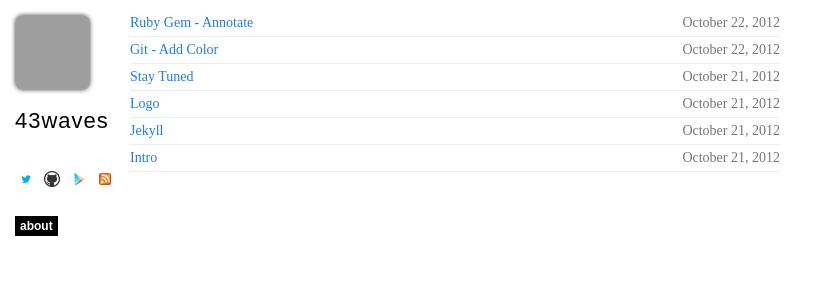
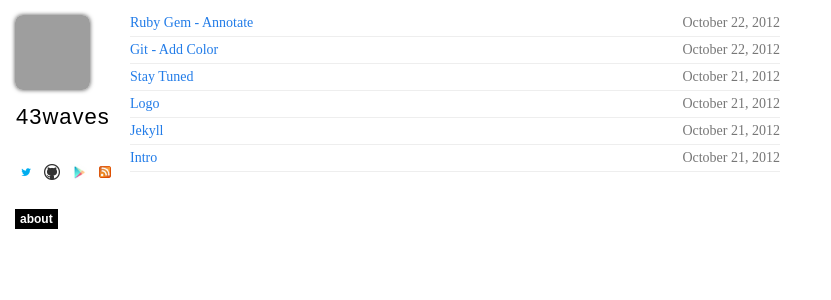
Before and after one commit to 43waves/43waves.github.io, a Jekyll site: the page built from index.html, in a window 1280 px wide. Shown: the top 300 px of the page, without its empty margins (0-831 px from the left). Built offline with Jekyll 4.4.1, drawn with Linux system fonts in a browser that asks for light colours; nearby versions of some CDN libraries; Markdown is read by kramdown in place of the engine named in the settings; grey boxes are pictures that could not be loaded.

Commit message:
Step to the right

```diff
--- a/css/styles.css
+++ b/css/styles.css
@@ -118,8 +118,8 @@ h3 {
 }
 
 #header #waves {
+  margin-left: 1px;
   font-size: 22px;
-  line-height: 1.5em;
   letter-spacing: 1px;
   color: #000;
 }
```
